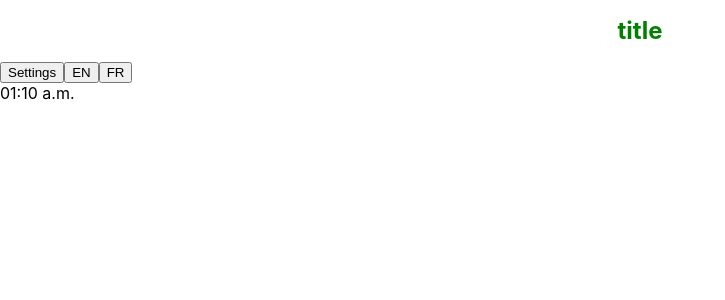
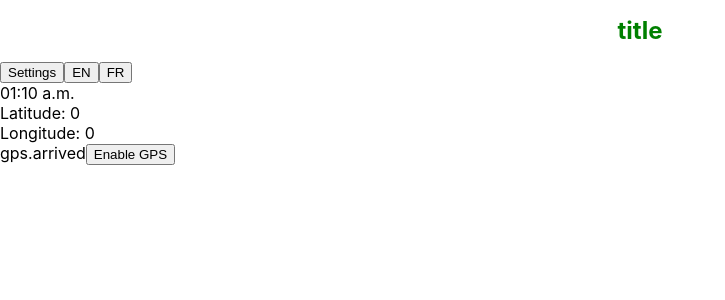
Before and after one commit to minnewanka/clock-io, a React (Create React App) app: page / in a window 1280 px wide. Shown: the top 300 px of the page, without its empty margins (0-725 px from the left). Built offline with nearby package versions, Linux system fonts and the light colour scheme; no server answers.

Commit message:
init gps logic

```diff
--- a/public/locales/en/translation.json
+++ b/public/locales/en/translation.json
@@ -3,5 +3,10 @@
   "settings": {
     "title": "Settings",
     "save": "Save"
+  },
+  "gps": {
+    "arrived": "You Arrived",
+    "outofrange": "You are {{distance}} km await from office",
+    "error": "Enable browser location services"
   }
 }
--- a/public/locales/fr/translation.json
+++ b/public/locales/fr/translation.json
@@ -3,5 +3,10 @@
   "settings": {
     "title": "Preferences",
     "save": "Sauvegarder"
+  },
+  "gps": {
+    "arrived": "Vous êtes arrivé",
+    "outofrange": "Vous êtes à {{distance}} km du bureau",
+    "error": "Veuillez activez la geolocation dans le navigateur"
   }
 }
--- a/src/components/GPS.tsx
+++ b/src/components/GPS.tsx
@@ -1,7 +1,55 @@
-import React from "react";
+import React, { useState, useContext } from "react";
+import { usePosition } from "../hooks/postion";
+import { useTranslation } from "react-i18next";
+import { UserContext } from "../providers/UserProvider";
+import { haversineDistance } from "../utils/function";
+
+interface Position {
+  latitude: number;
+  longitude: number;
+}
 
 const GPS: React.FC = () => {
-  return <div />;
+  const { gps, setGps, settings, setSettings } = useContext(UserContext);
+  const [hasError, setHasError] = useState(false);
+  const { t } = useTranslation();
+
+  const onSuccess = ({ coords }: { coords: Position }) => {
+    setGps({
+      isActived: true,
+      latitude: coords.latitude,
+      longitude: coords.longitude,
+    });
+  };
+  const onError = () => {
+    setHasError(true);
+  };
+
+  const activate = () =>
+    navigator.geolocation.getCurrentPosition(onSuccess, onError);
+
+  const distance = haversineDistance(
+    gps.latitude,
+    gps.longitude,
+    settings.latitude,
+    settings.longitude
+  );
+
+  return (
+    <div>
+      <div>Latitude: {gps.latitude}</div>
+      <div>Longitude: {gps.longitude}</div>
+      {hasError && t("gps.error")}
+      {distance < settings.range
+        ? t("gps.arrived")
+        : t("gps.outofrange", { distance: Math.round(distance * 10) / 10 })}
+      {!gps.isActived && (
+        <button type="button" onClick={activate}>
+          Enable GPS
+        </button>
+      )}
+    </div>
+  );
 };
 
 export default GPS;
--- /dev/null
+++ b/src/hooks/postion.tsx
@@ -0,0 +1,37 @@
+import { useState, useEffect } from "react";
+
+interface Position {
+  latitude: number;
+  longitude: number;
+}
+
+export const usePosition = () => {
+  const [isActived, setActivated] = useState(false);
+  const [position, setPosition] = useState({ latitude: 0, longitude: 0 });
+  const [error, setError] = useState<string | null>(null);
+
+  const onChange = ({ coords }: { coords: Position }) => {
+    setPosition({
+      latitude: coords.latitude,
+      longitude: coords.longitude,
+    });
+  };
+  const onError = (error: GeolocationPositionError) => {
+    setError(error.message);
+  };
+
+  const init = () => {
+    const geo = navigator.geolocation;
+    if (!geo) {
+      setError("Geolocation is not supported");
+      return;
+    }
+  };
+
+  useEffect(() => {
+    const watcher = navigator.geolocation.watchPosition(onChange, onError);
+    return () => navigator.geolocation.clearWatch(watcher);
+  }, []);
+
+  return { init, position, error };
+};
--- a/src/pages/Home.tsx
+++ b/src/pages/Home.tsx
@@ -1,10 +1,12 @@
 import React from "react";
 import Clock from "../components/Clock";
+import GPS from "../components/GPS";
 
 const Home: React.FC = () => {
   return (
     <div>
       <Clock />
+      <GPS />
     </div>
   );
 };
--- a/src/providers/UserProvider.tsx
+++ b/src/providers/UserProvider.tsx
@@ -7,15 +7,27 @@ export interface Settings {
   latitude: number;
   longitude: number;
 }
+export interface GPS {
+  isActived: boolean;
+  latitude: number;
+  longitude: number;
+}
 interface UserContext {
+  gps: GPS;
+  setGps: (gps: GPS) => void;
   settings: Settings;
   setSettings: (settings: Settings) => void;
 }
 
 const initialSettings = {
   range: 5,
-  latitude: 127.0324052,
-  longitude: 37.4997864,
+  latitude: 0,
+  longitude: 0,
+};
+const initialGPS = {
+  isActived: false,
+  latitude: 0,
+  longitude: 0,
 };
 
 const initialState =
@@ -23,6 +35,7 @@ const initialState =
 
 const UserProvider: React.FC = ({ children }) => {
   const [settings, setSettings] = useState(initialState);
+  const [gps, setGps] = useState(initialGPS);
 
   useEffect(() => {
     localStorage.setItem("settings", JSON.stringify(settings));
@@ -33,6 +46,8 @@ const UserProvider: React.FC = ({ children }) => {
       value={{
         settings,
         setSettings,
+        gps,
+        setGps,
       }}
     >
       {children}
--- /dev/null
+++ b/src/utils/function.ts
@@ -0,0 +1,23 @@
+export const haversineDistance = (
+  lat1: number,
+  lon1: number,
+  lat2: number,
+  lon2: number
+) => {
+  const R = 6371; // Radius of the earth in km
+  const dLat = deg2rad(lat2 - lat1); // deg2rad below
+  const dLon = deg2rad(lon2 - lon1);
+  const a =
+    Math.sin(dLat / 2) * Math.sin(dLat / 2) +
+    Math.cos(deg2rad(lat1)) *
+      Math.cos(deg2rad(lat2)) *
+      Math.sin(dLon / 2) *
+      Math.sin(dLon / 2);
+  const c = 2 * Math.atan2(Math.sqrt(a), Math.sqrt(1 - a));
+  const d = R * c; // Distance in km
+  return d;
+};
+
+const deg2rad = (deg: number) => {
+  return deg * (Math.PI / 180);
+};
```
Also changed, not shown: 1 other file (tests, documents, lock files or other folders).
